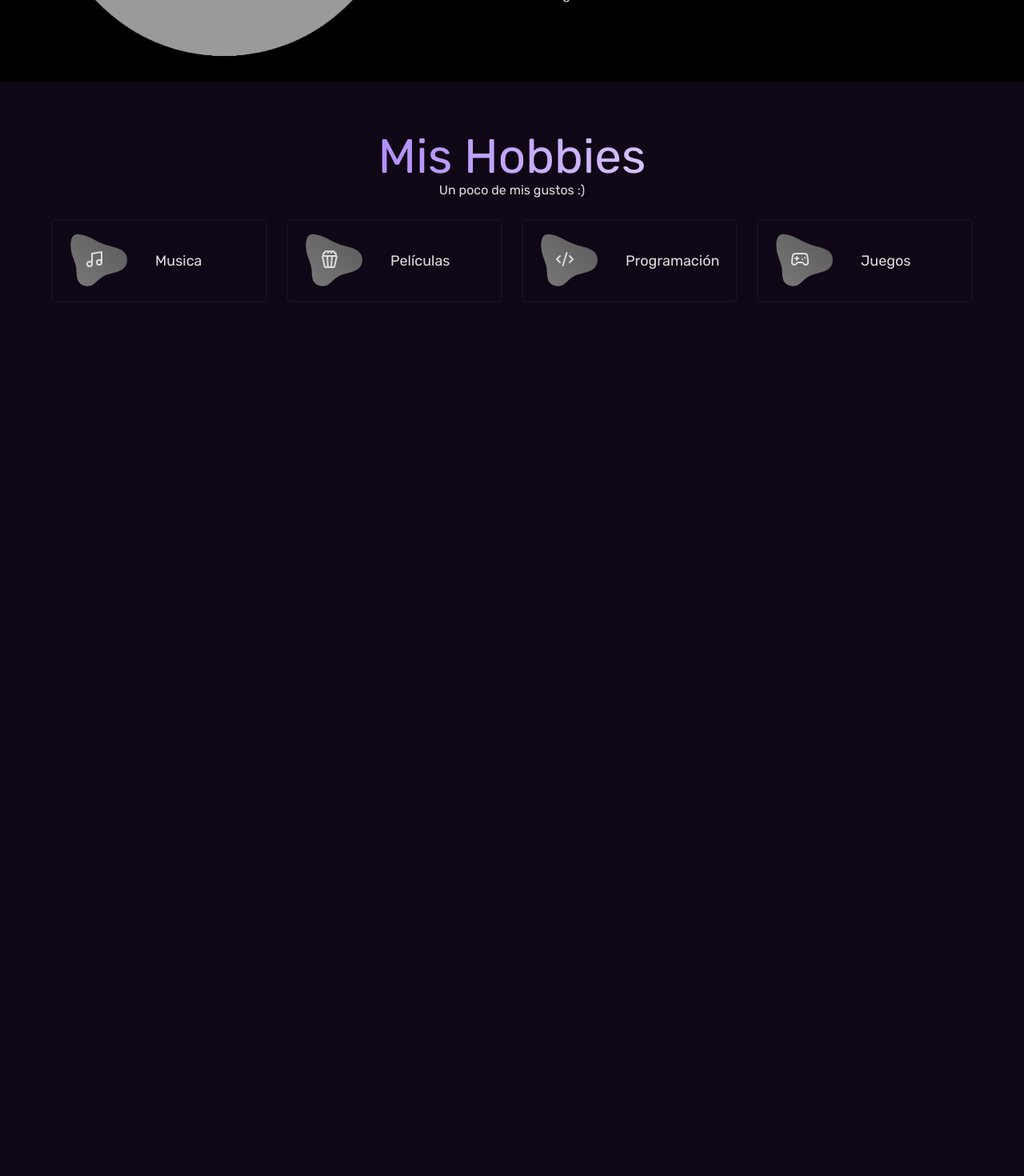
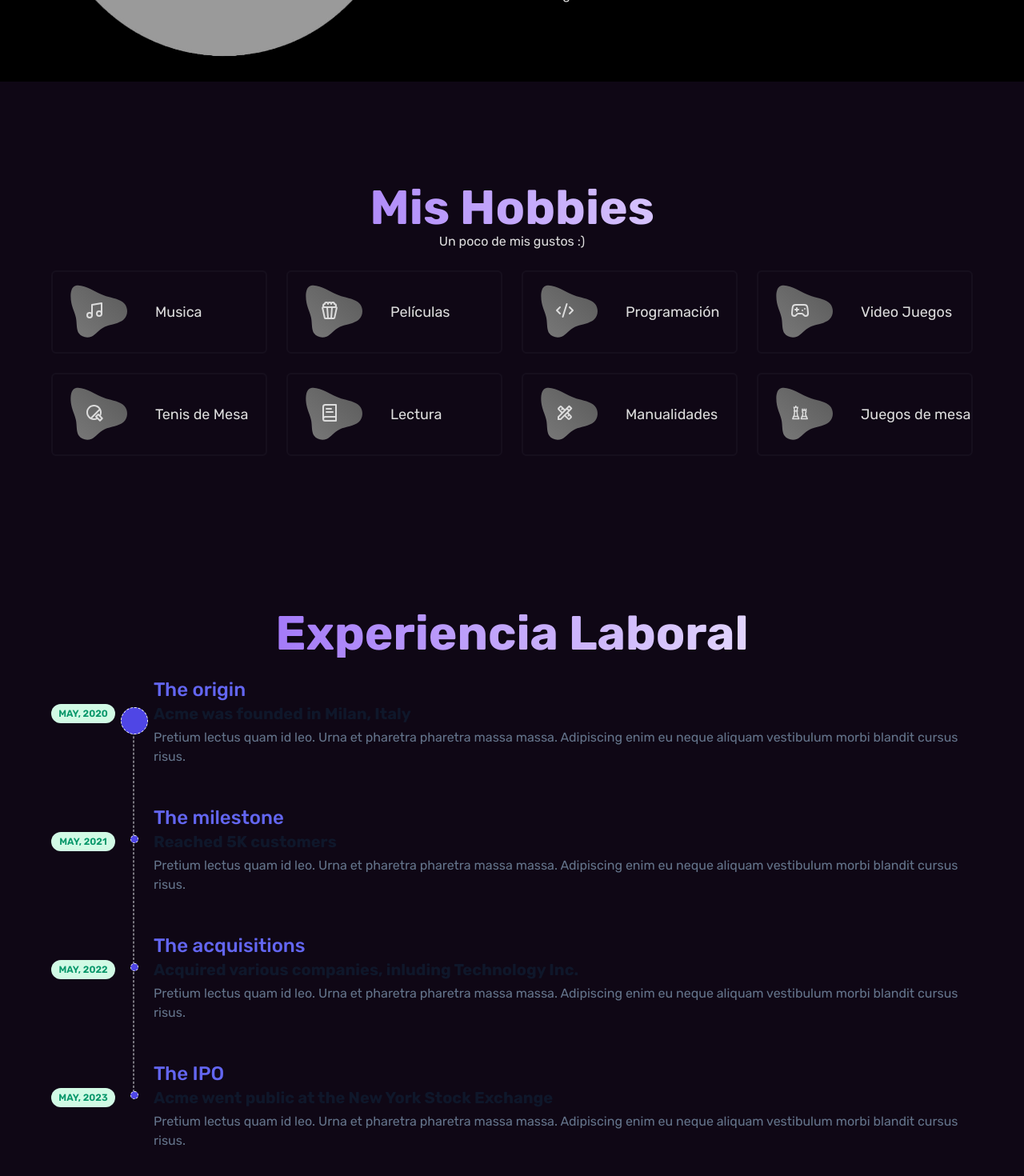
Before and after one commit to Cgeov/portfolio, a Next.js app: page / in a window 1280 px wide. Shown: the part 1122-2592 px from the top of the page at 80% size. Before the commit the page ends 1564 px from the top, so only its background shows below. Built offline with nearby package versions, Linux system fonts and the light colour scheme.

Commit message:
[NEW] Adición de Experiencia Laboral

```diff
--- a/src/app/page.tsx
+++ b/src/app/page.tsx
@@ -6,6 +6,7 @@
 import AOS from 'aos';
 import 'aos/dist/aos.css'; // You can also use <link> for styles
 import Hobbies from "@/components/hobbies/hobbies";
+import Experience from "@/components/experience/experience";
 
 export default function Home() {
   useEffect(()=>{
@@ -17,6 +18,7 @@
       <HeroNav></HeroNav>
       <AboutMe></AboutMe>
       <Hobbies></Hobbies>
+      <Experience></Experience>
     </main>
   );
 }
--- /dev/null
+++ b/src/components/experience/experience.tsx
@@ -0,0 +1,43 @@
+export default function Experience() {
+  return (
+    <div className="py-16 px-[5%]">
+    <h2 className="bgTitle text-6xl font-bold text-center pt-16" data-aos="fade-down">Experiencia Laboral</h2>
+    <div className="relative pl-8 sm:pl-32 py-6 group">
+        <div className="font-caveat font-medium text-2xl text-indigo-500 mb-1 sm:mb-0">The origin</div>
+        <div className="flex flex-col sm:flex-row items-start mb-1 group-last:before:hidden before:border-l-[1px] before:border-dashed before:absolute before:left-2 sm:before:left-0 before:h-full before:px-px  sm:before:ml-[6.5rem] before:self-start before:-translate-x-1/2 before:translate-y-3 after:absolute after:left-2 sm:after:left-0 after:w-2 after:h-2 after:bg-indigo-600 after:p-3 after:border-[1px] after:border-spacing-2 after:border-dashed after:box-content after:border-slate-50 after:rounded-full sm:after:ml-[6.5rem] after:-translate-x-1/2 after:translate-y-1.5">
+            <time className="sm:absolute left-0 translate-y-0.5 inline-flex items-center justify-center text-xs font-semibold uppercase w-20 h-6 mb-3 sm:mb-0 text-emerald-600 bg-emerald-100 rounded-full">May, 2020</time>
+            <div className="text-xl font-bold text-slate-900">Acme was founded in Milan, Italy</div>
+        </div>
+        <div className="text-slate-500">Pretium lectus quam id leo. Urna et pharetra pharetra massa massa. Adipiscing enim eu neque aliquam vestibulum morbi blandit cursus risus.</div>
+    </div>
+
+    <div className="relative pl-8 sm:pl-32 py-6 group">
+        <div className="font-caveat font-medium text-2xl text-indigo-500 mb-1 sm:mb-0">The milestone</div>
+        <div className="flex flex-col sm:flex-row items-start mb-1 group-last:before:hidden before:border-l-[1px] before:border-dashed before:absolute before:left-2 sm:before:left-0 before:h-full before:px-px  sm:before:ml-[6.5rem] before:self-start before:-translate-x-1/2 before:translate-y-3 after:absolute after:left-2 sm:after:left-0 after:w-2 after:h-2 after:bg-indigo-600 after:border-[1px] after:border-spacing-2 after:border-dashed after:box-content after:border-slate-50 after:rounded-full sm:after:ml-[6.5rem] after:-translate-x-1/2 after:translate-y-1.5">
+            <time className="sm:absolute left-0 translate-y-0.5 inline-flex items-center justify-center text-xs font-semibold uppercase w-20 h-6 mb-3 sm:mb-0 text-emerald-600 bg-emerald-100 rounded-full">May, 2021</time>
+            <div className="text-xl font-bold text-slate-900">Reached 5K customers</div>
+        </div>
+        <div className="text-slate-500">Pretium lectus quam id leo. Urna et pharetra pharetra massa massa. Adipiscing enim eu neque aliquam vestibulum morbi blandit cursus risus.</div>
+    </div>
+
+    <div className="relative pl-8 sm:pl-32 py-6 group">
+        <div className="font-caveat font-medium text-2xl text-indigo-500 mb-1 sm:mb-0">The acquisitions</div>
+        <div className="flex flex-col sm:flex-row items-start mb-1 group-last:before:hidden before:border-l-[1px] before:border-dashed before:absolute before:left-2 sm:before:left-0 before:h-full before:px-px  sm:before:ml-[6.5rem] before:self-start before:-translate-x-1/2 before:translate-y-3 after:absolute after:left-2 sm:after:left-0 after:w-2 after:h-2 after:bg-indigo-600 after:border-[1px] after:border-spacing-2 after:border-dashed after:box-content after:border-slate-50 after:rounded-full sm:after:ml-[6.5rem] after:-translate-x-1/2 after:translate-y-1.5">
+            <time className="sm:absolute left-0 translate-y-0.5 inline-flex items-center justify-center text-xs font-semibold uppercase w-20 h-6 mb-3 sm:mb-0 text-emerald-600 bg-emerald-100 rounded-full">May, 2022</time>
+            <div className="text-xl font-bold text-slate-900">Acquired various companies, inluding Technology Inc.</div>
+        </div>
+        <div className="text-slate-500">Pretium lectus quam id leo. Urna et pharetra pharetra massa massa. Adipiscing enim eu neque aliquam vestibulum morbi blandit cursus risus.</div>
+    </div>
+
+    <div className="relative pl-8 sm:pl-32 py-6 group">
+        <div className="font-caveat font-medium text-2xl text-indigo-500 mb-1 sm:mb-0">The IPO</div>
+        <div className="flex flex-col sm:flex-row items-start mb-1 group-last:before:hidden before:absolute before:left-2 before:border-l-[1px] before:border-dashed sm:before:left-0 before:h-full before:px-px  sm:before:ml-[6.5rem] before:self-start before:-translate-x-1/2 before:translate-y-3 after:absolute after:left-2 sm:after:left-0 after:w-2 after:h-2 after:bg-indigo-600 after:border-[1px] after:border-spacing-2 after:border-dashed after:box-content after:border-slate-50 after:rounded-full sm:after:ml-[6.5rem] after:-translate-x-1/2 after:translate-y-1.5">
+            <time className="sm:absolute left-0 translate-y-0.5 inline-flex items-center justify-center text-xs font-semibold uppercase w-20 h-6 mb-3 sm:mb-0 text-emerald-600 bg-emerald-100 rounded-full">May, 2023</time>
+            <div className="text-xl font-bold text-slate-900">Acme went public at the New York Stock Exchange</div>
+        </div>
+        <div className="text-slate-500">Pretium lectus quam id leo. Urna et pharetra pharetra massa massa. Adipiscing enim eu neque aliquam vestibulum morbi blandit cursus risus.</div>
+    </div>
+
+</div>
+  );
+}
--- a/src/components/hobbies/hobbies.tsx
+++ b/src/components/hobbies/hobbies.tsx
@@ -1,5 +1,8 @@
-import { CodeXml, Gamepad2, Music, Popcorn } from "lucide-react";
+import { BookText, CodeXml, Gamepad2, Music, Popcorn } from "lucide-react";
 import { useState } from "react";
+import { LiaChessSolid } from "react-icons/lia";
+import { MdOutlineDesignServices } from "react-icons/md";
+import { RiPingPongLine } from "react-icons/ri";
 
 const BlobPattern = ({ gradientId, hovered }: any) => {
   return (
@@ -46,8 +49,24 @@
       icon: <CodeXml className="absolute top-9 left-10"></CodeXml>,
     },
     {
-      name: "Juegos",
+      name: "Video Juegos",
       icon: <Gamepad2 className="absolute top-9 left-10"></Gamepad2>,
+    },
+    {
+      name: "Tenis de Mesa",
+      icon: <RiPingPongLine className="absolute top-9 left-10 text-2xl"></RiPingPongLine>,
+    },
+    {
+      name: "Lectura",
+      icon: <BookText className="absolute top-9 left-10"></BookText>,
+    },
+    {
+      name: "Manualidades",
+      icon: <MdOutlineDesignServices className="absolute top-9 left-10 text-2xl"></MdOutlineDesignServices>,
+    },
+    {
+      name: "Juegos de mesa",
+      icon: <LiaChessSolid className="absolute top-9 left-10 text-2xl"></LiaChessSolid>,
     },
   ];
   const [hoveredIndex, setHoveredIndex] = useState(null);
@@ -62,16 +81,18 @@
 
   return (
     <div className="py-16 mx-auto px-[5%] text-center">
-      <h2 className="bgTitle text-6xl ">Mis Hobbies</h2>
-      <p>Un poco de mis gustos :)</p>
+      <h2 className="bgTitle text-6xl font-bold text-center pt-16" data-aos="fade-down">Mis Hobbies</h2>
+      <p>Un poco de mis gustos {":)"}</p>
       <div className="grid mt-6 grid-cols-[1fr] sm:grid-cols-[1fr_1fr] xl:grid-cols-[1fr_1fr_1fr_1fr] gap-6">
         {info.map((activity: any, index: number) => {
           return (
             <div
               key={index}
-              className="relative group flex items-center rounded-md border-2 border-opacity-5 border-gray-400 hover:border-purple-600"
+              className="relative group flex items-center rounded-md border-2 border-opacity-5 border-gray-400 hover:border-purple-600 transition-all duration-500"
               onMouseEnter={() => handleMouseEnter(index)}
               onMouseLeave={() => handleMouseLeave()}
+              onTouchStart={() => handleMouseEnter(index)}
+              onTouchEnd={() => handleMouseLeave()}
             >
               <div className="relative w-[35%] min-w-32">
                 <BlobPattern
@@ -81,7 +102,7 @@
                 {activity.icon}
               </div>
 
-              <p className="group-hover:text-purple-700 text-lg">{activity.name}</p>
+              <p className="group-hover:text-purple-700 text-lg transition-all duration-500">{activity.name}</p>
             </div>
           );
         })}
```
Also changed, not shown: src/app/globals.css (line endings or trailing spaces).
